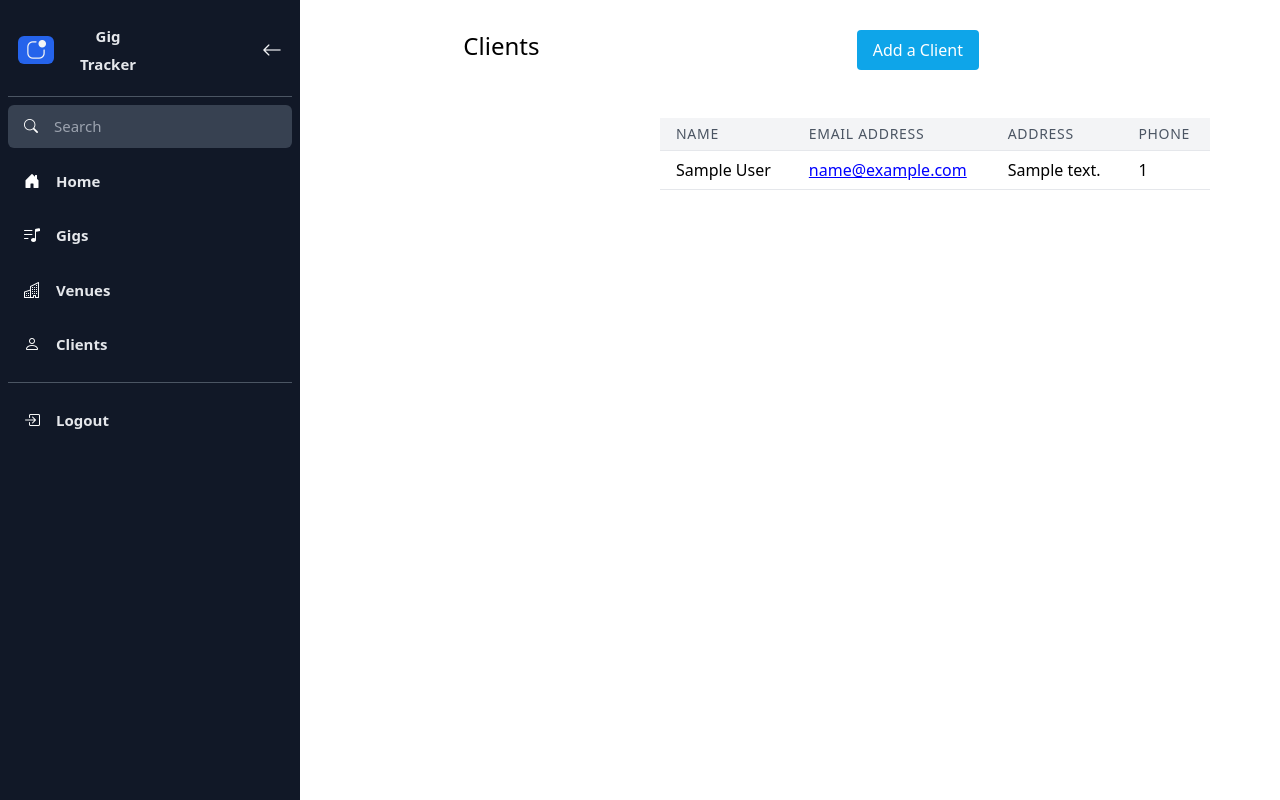
After one commit to djwester/gig-tracker, a Python web app: template gigtracker/templates/clients.html in a window 1280 px wide. The commit adds this page. Run offline with Jinja, Linux system fonts and the light colour scheme; the template is opened without the code that fills it: most values are stand-ins (such as "Sample title", 1, 10 or a date in 2020); style sheets or scripts are compiled from the project's sources.

Commit message:
add client page

```diff
--- a/gigtracker/schema/client.py
+++ b/gigtracker/schema/client.py
@@ -17,9 +17,9 @@ class ClientBase(SQLModel):
     phone_number: str  # TODO: Change to PhoneNumber
     address: str
     city: str
-    province: str
-    zip: str
-    country: str
+    province: str | None
+    zip: str | None
+    country: str | None
 
 
 class Client(ClientBase, table=True):
--- a/gigtracker/static/css/main.css
+++ b/gigtracker/static/css/main.css
@@ -940,6 +940,15 @@ video {
   color: rgb(255 255 255 / var(--tw-text-opacity, 1));
 }
 
+.text-blue-500 {
+  --tw-text-opacity: 1;
+  color: rgb(59 130 246 / var(--tw-text-opacity, 1));
+}
+
+.underline {
+  text-decoration-line: underline;
+}
+
 .shadow {
   --tw-shadow: 0 1px 3px 0 rgb(0 0 0 / 0.1), 0 1px 2px -1px rgb(0 0 0 / 0.1);
   --tw-shadow-colored: 0 1px 3px 0 var(--tw-shadow-color), 0 1px 2px -1px var(--tw-shadow-color);
@@ -971,6 +980,10 @@ video {
   background-color: rgb(3 105 161 / var(--tw-bg-opacity, 1));
 }
 
+.hover\:underline:hover {
+  text-decoration-line: underline;
+}
+
 .focus\:outline-none:focus {
   outline: 2px solid transparent;
   outline-offset: 2px;
--- /dev/null
+++ b/gigtracker/templates/clients.html
@@ -0,0 +1,144 @@
+{% extends "./base.html" %}
+
+
+{% block content %}
+<style>
+    .flex-container {
+        display: flex;
+        flex-wrap: wrap;
+        gap: 20px;
+        padding: 20px;
+        max-width: 1200px;
+        margin: 0 auto;
+    }
+    .flex-1-1-33 {
+        flex: 1 1 calc(33.333% - 20px);
+        padding: 10px;
+    }
+    .href {
+        color: blue;
+        text-decoration: underline;
+    }
+</style>
+
+<div class="form-container hidden items-center justify-center min-h-screen relative" style="top: 10px;">
+    <form class="p-6 rounded shadow-md" style="background-color: cadetblue;">
+        <h2 class="text-2xl mb-4">Add a Client</h2>
+        <div class="mb-4">
+            <label class="block text-gray-700 text-sm font-bold mb-2" for="venue-name">First Name</label>
+            <input name="client_first_name"
+                class="shadow appearance-none border rounded w-full py-2 px-3 text-gray-700 leading-tight focus:outline-none focus:shadow-outline"
+                id="client-first-name" type="text" placeholder="Enter the Client's first name">
+        </div>
+        <div class="mb-4">
+            <label class="block text-gray-700 text-sm font-bold mb-2" for="venue-name">Last Name</label>
+            <input name="client_last_name"
+                class="shadow appearance-none border rounded w-full py-2 px-3 text-gray-700 leading-tight focus:outline-none focus:shadow-outline"
+                id="client-last-name" type="text" placeholder="Enter the Client's last name">
+        </div>
+        <div class="mb-4">
+            <label class="block text-gray-700 text-sm font-bold mb-2" for="venue-address">Adress</label>
+            <input name="client_address"
+                class="shadow appearance-none border rounded w-full py-2 px-3 text-gray-700 leading-tight focus:outline-none focus:shadow-outline"
+                id="client-address" type="text">
+        </div>
+        <div class="mb-4">
+            <label class="block text-gray-700 text-sm font-bold mb-2" for="venue-city">City</label>
+            <input name="client_city"
+                class="shadow appearance-none border rounded w-full py-2 px-3 text-gray-700 leading-tight focus:outline-none focus:shadow-outline"
+                id="client-city" type="text">
+        </div>
+        <div class="mb-4">
+            <label class="block text-gray-700 text-sm font-bold mb-2" for="venue-contact_number">Phone Number</label>
+            <input name="client_contact_number"
+                class="shadow appearance-none border rounded w-full py-2 px-3 text-gray-700 leading-tight focus:outline-none focus:shadow-outline"
+                id="client-contact_number" type="text">
+        </div>
+        <div class="mb-4">
+            <label class="block text-gray-700 text-sm font-bold mb-2" for="venue-contact_email">Email Address</label>
+            <input name="client_contact_email"
+                class="shadow appearance-none border rounded w-full py-2 px-3 text-gray-700 leading-tight focus:outline-none focus:shadow-outline"
+                id="client-contact_email" type="text">
+        </div>
+        <div class="flex items-center justify-between">
+            <button
+                class="bg-blue-500 hover:bg-blue-700 text-white font-bold py-2 px-4 rounded focus:outline-none focus:shadow-outline"
+                type="button" onclick="toggleForm()">
+                Cancel
+            </button>
+            <button
+                class="bg-blue-500 hover:bg-blue-700 text-white font-bold py-2 px-4 rounded focus:outline-none focus:shadow-outline"
+                id="submit-button" type="button" hx-post="/clients" hx-target="#form-response" onclick="toggleForm()">
+                Submit
+            </button>
+
+        </div>
+    </form>
+</div>
+
+<div id="form-response">
+<div class="flex-container">
+    <div class="flex-1-1-33 justify-center"></div>
+    <div class="flex-1-1-33 justify-center">
+        <h1 class="text-2xl mb-4">Clients</h1>
+    </div>
+    <div class="flex-1-1-33 justify-center">
+        <button id="add-client-button" type="button" class="bg-sky-500 hover:bg-sky-700 text-white py-2 px-4 rounded"
+            onclick="toggleForm()">
+            Add a Client
+        </button>
+    </div>
+    <div class="flex-1-1-33 justify-center"></div>
+    <div class="flex-1-1-33 justify-center"><table class="min-w-full bg-white">
+        <thead>
+            <tr>
+                <th
+                    class="py-2 px-4 border-b border-gray-200 bg-gray-100 text-left text-sm leading-4 font-medium text-gray-600 uppercase tracking-wider">
+                    Name
+                </th>
+                <th
+                    class="py-2 px-4 border-b border-gray-200 bg-gray-100 text-left text-sm leading-4 font-medium text-gray-600 uppercase tracking-wider">
+                    Email Address
+                </th>
+                <th
+                    class="py-2 px-4 border-b border-gray-200 bg-gray-100 text-left text-sm leading-4 font-medium text-gray-600 uppercase tracking-wider">
+                    Address
+                </th>
+                <th
+                    class="py-2 px-4 border-b border-gray-200 bg-gray-100 text-left text-sm leading-4 font-medium text-gray-600 uppercase tracking-wider">
+                    Phone
+                </th>
+            </tr>
+        </thead>
+        <tbody>
+            {% for client in clients %}
+            <tr>
+                <td class="py-2 px-4 border-b border-gray-200">{{ client.first_name }} {{ client.last_name }}</td>
+                <td class="py-2 px-4 border-b border-gray-200">
+                    <a href="mailto:{{ client.email_address }}" class="href">{{ client.email_address }}</a>
+                </td>
+                <td class="py-2 px-4 border-b border-gray-200">{{ client.address }}</td>
+                <td class="py-2 px-4 border-b border-gray-200">{{ client.phone_number }}</td>
+            </tr>
+            {% endfor %}
+        </tbody>
+    </table></div>
+    <div class="flex-1-1-33 justify-center"></div>
+</div>
+</div>
+
+
+<script type="text/javascript">
+    function toggleForm() {
+        const element = event.target;
+        if (element.id === 'submit-button') {
+            document.querySelector('#add-venue-button').classList.remove("hidden");
+        }
+        document.querySelector('.sidebar').classList.add("hidden");
+
+        document.querySelector('.form-container').classList.toggle("hidden");
+        document.querySelector('.form-container').classList.toggle("flex");
+        document.querySelector('#add-venue-button').classList.toggle("hidden");
+    }
+</script>
+{% endblock %}
--- a/gigtracker/templates/shared/_nav.html
+++ b/gigtracker/templates/shared/_nav.html
@@ -37,6 +37,12 @@
         <i class="bi bi-building"></i>
         <span class="text-[15px] ml-4 text-gray-200 font-bold">Venues</span>
     </a>
+    <a href="/clients"
+        class="p-2.5 mt-3 flex items-center rounded-md px-4 duration-300 cursor-pointer hover:bg-blue-600 text-white"
+        id="client navigation">
+        <i class="bi bi-person"></i>
+        <span class="text-[15px] ml-4 text-gray-200 font-bold">Clients</span>
+    </a>
 
     <div class="my-4 bg-gray-600 h-[1px]"></div>
 
--- /dev/null
+++ b/gigtracker/templates/snippets/clients_as_options.html
@@ -0,0 +1,3 @@
+{% for client in clients %}
+<option value="{{ venue.id }}">{{ client.name }}</option>
+{% endfor %}
```
Also changed, not shown: gigtracker/routes/ui_routes.py (+46 -0 lines), gigtracker/templates/index.html (+10 -0 lines).
